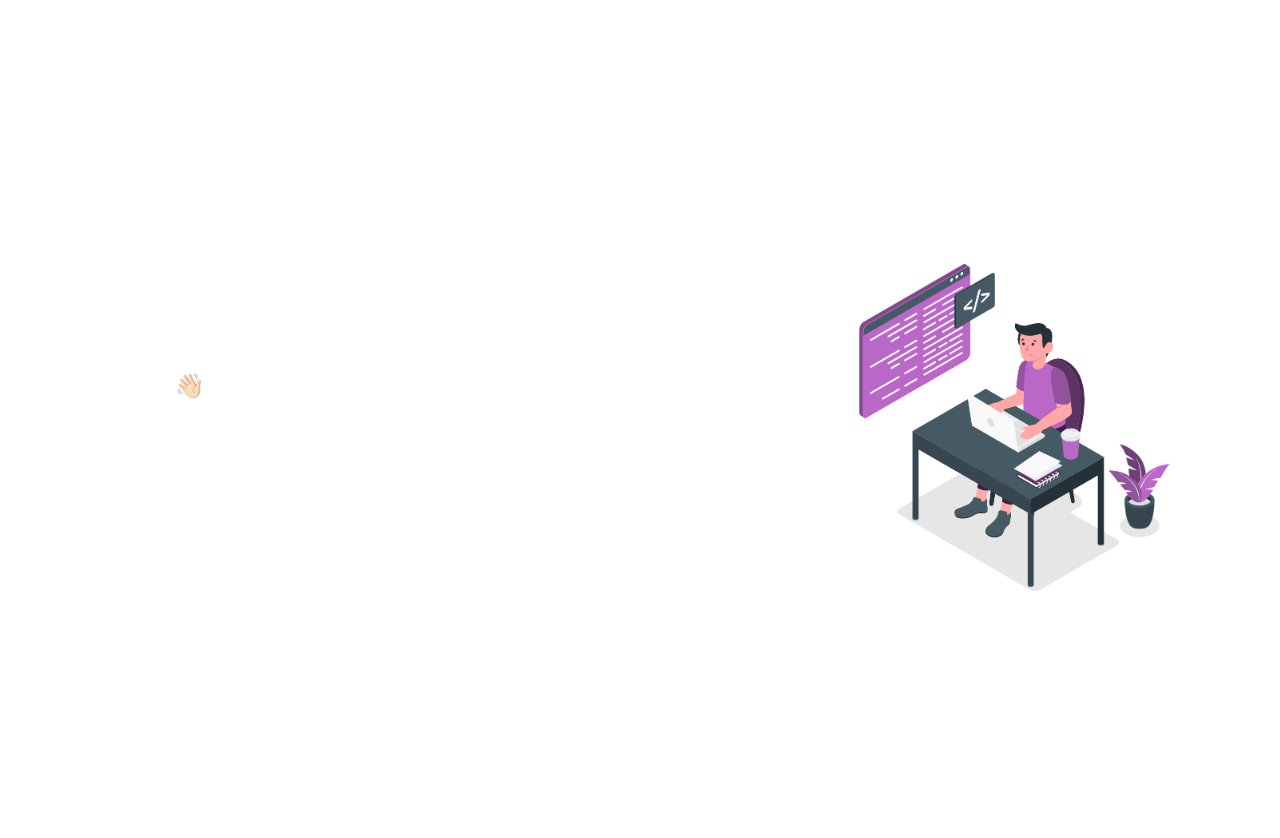
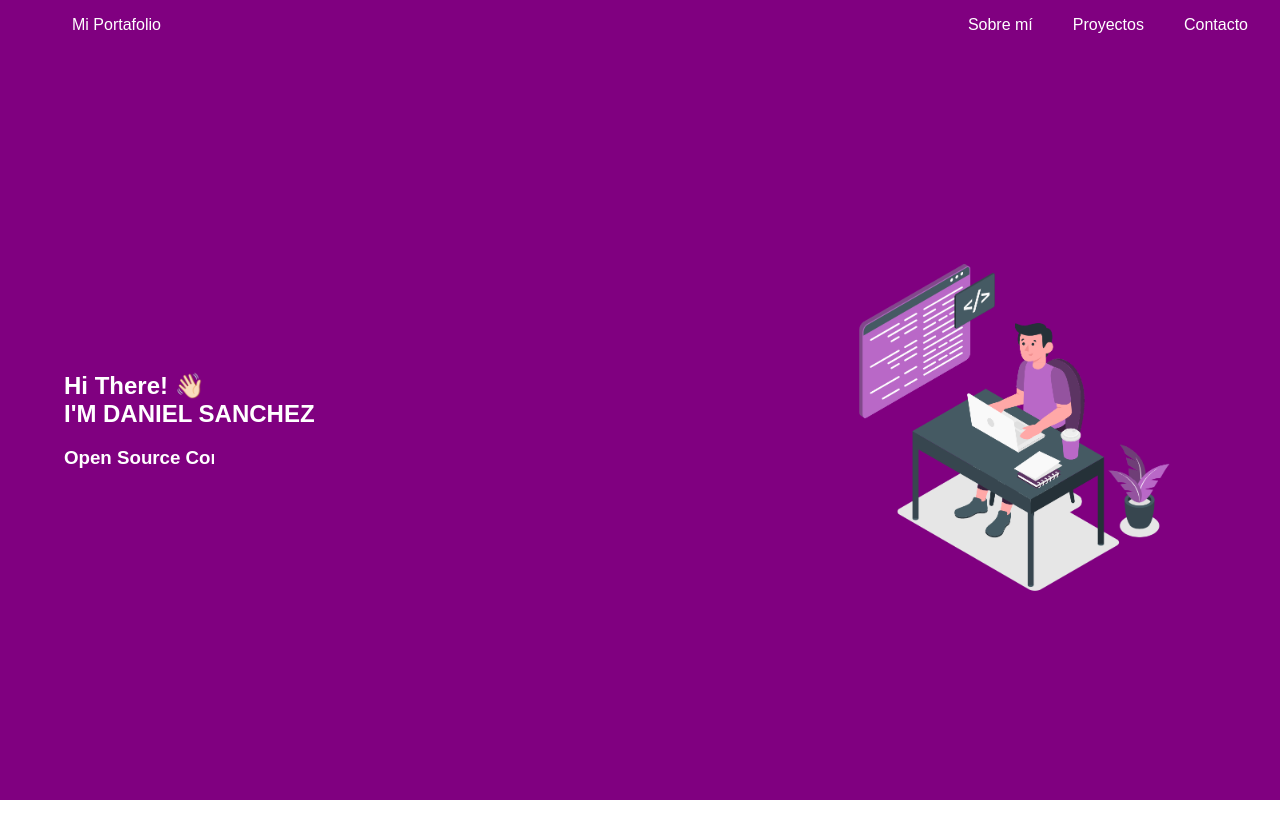
Before and after one commit to DASL0102/Mi-Portafolio, a React app: page /Mi-Portafolio/ in a window 1280 px wide. Shown: the top 838 px of the page. Built offline with nearby package versions, Linux system fonts and the light colour scheme; the HTML template or start-up script is replaced by a standard one.

Commit message:
prueba bg

```diff
--- a/src/App.jsx
+++ b/src/App.jsx
@@ -16,7 +16,7 @@ function App() {
         left: 0,
         width: '100%',
         height: '100%',
-        backgroundImage: bg,
+        backgroundColor: 'purple',
         backgroundSize: 'cover',
         backgroundPosition: 'center',
         backgroundRepeat: 'no-repeat',
```
Also changed, not shown: 2 other files (tests, documents, lock files or other folders).
